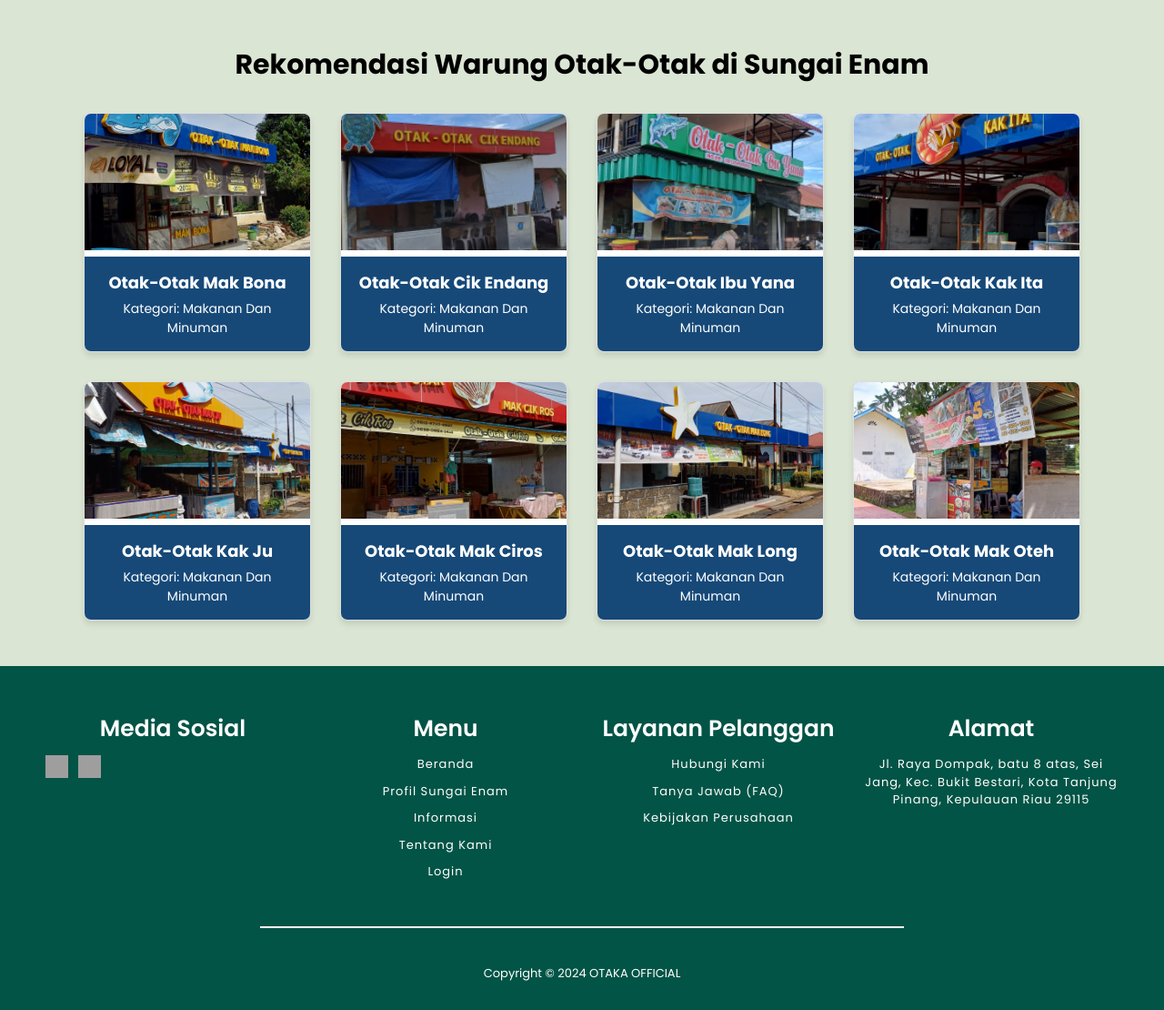
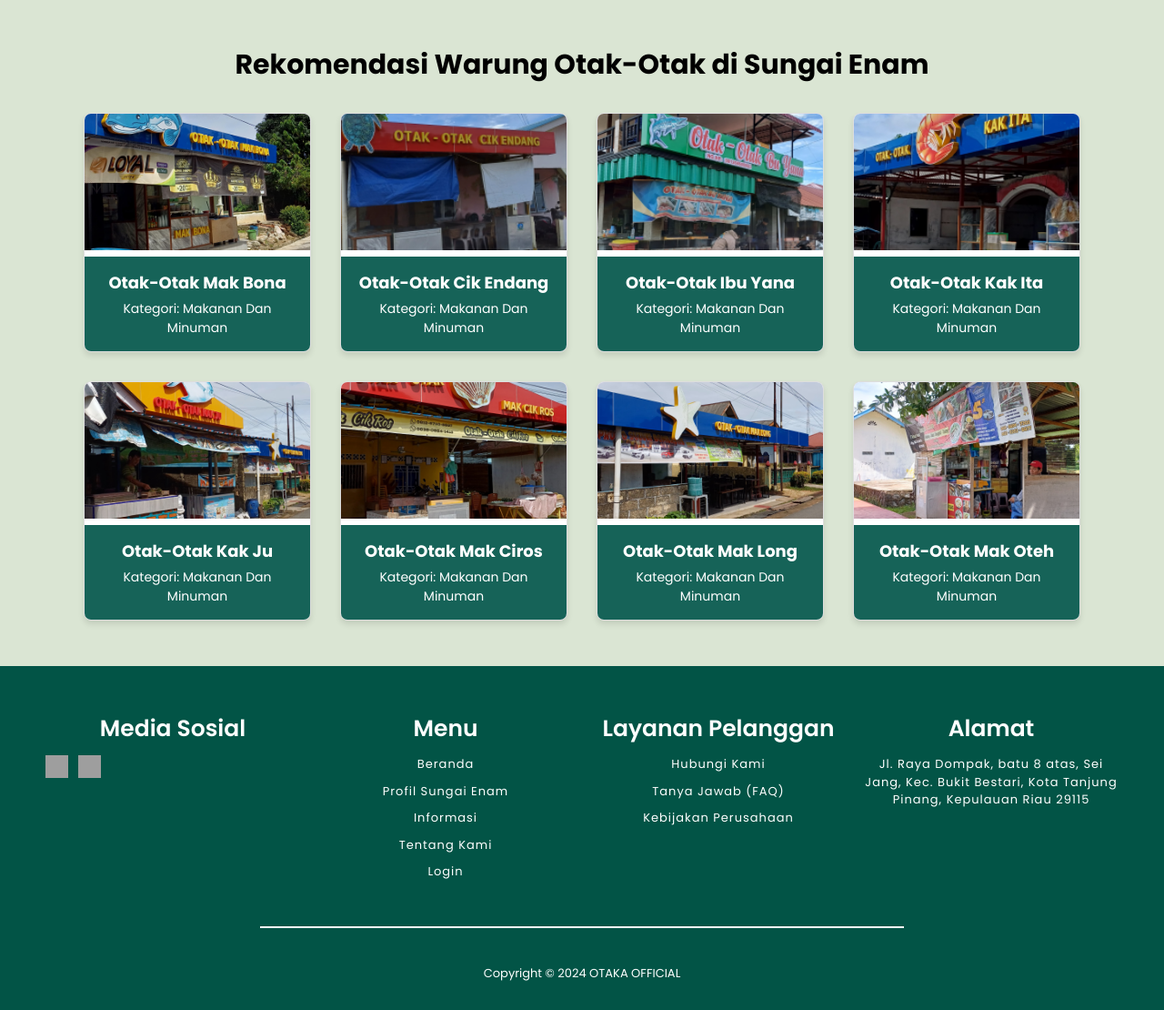
Before and after one commit to Qoriah-19/WebOtakOtak, a PHP site: page / in a window 1280 px wide. Shown: the part 881-1991 px from the top of the page at 91% size. Run offline with PHP 8.4, Linux system fonts and the light colour scheme; grey boxes are pictures that could not be loaded.

Commit message:
Add files via upload

```diff
--- a/assets/css/home.css
+++ b/assets/css/home.css
@@ -129,7 +129,7 @@ body, html {
 
 .card-title {
     padding: 15px;
-    background-color: #164978;
+    background-color:rgb(22, 99, 88);
     color: white;
 }
 
```
